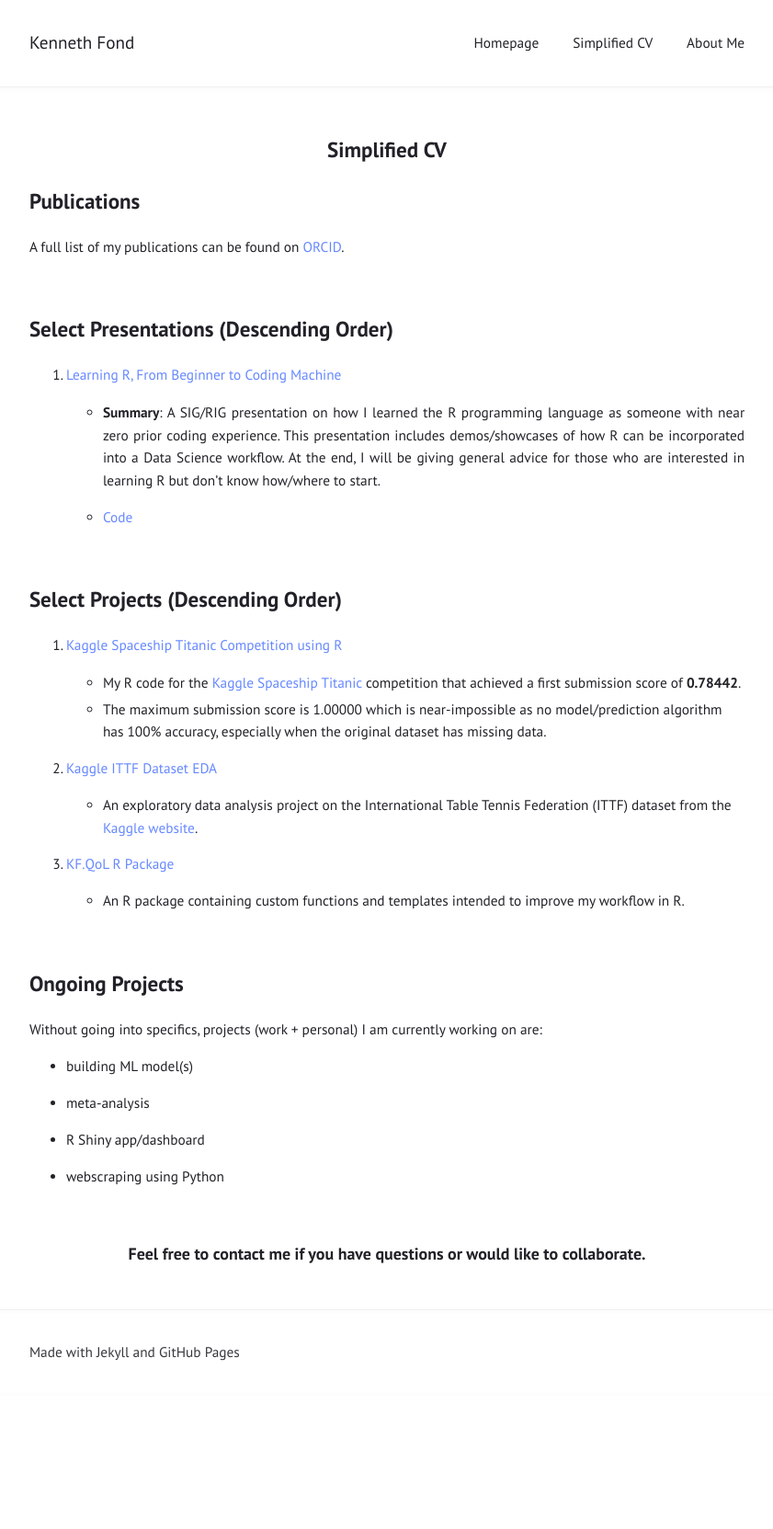
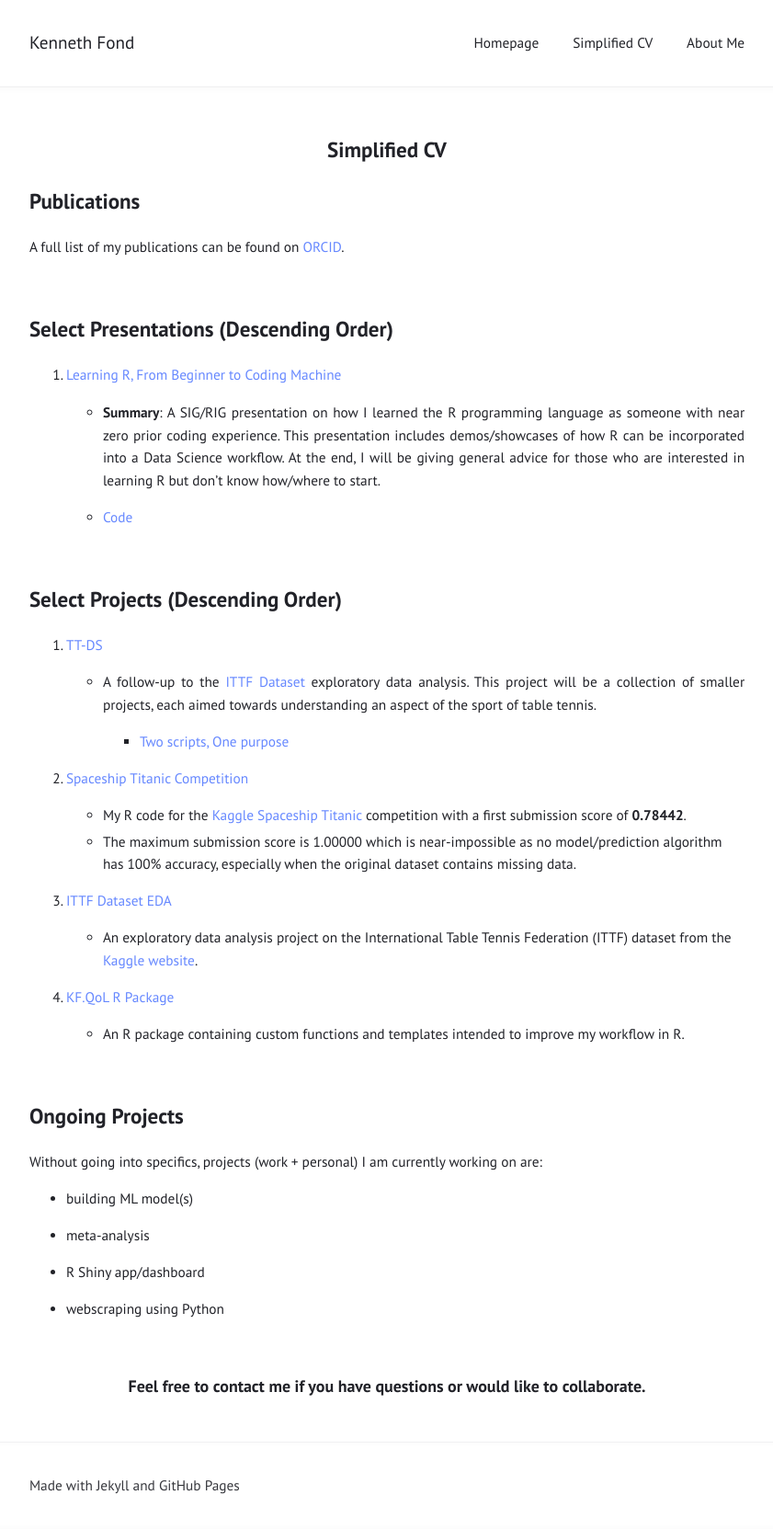
Before and after one commit to kenf1/kenf1.github.io, a Jekyll site: the page built from brief_cv.md, in a window 1280 px wide. Shown: the whole page at 92% size, without its empty margins (219-1060 px from the left). Built offline with Jekyll 4.4.1, drawn with Linux system fonts in a browser that asks for light colours; before the commit the page ends 1518 px from its top, so only the background shows below that.

Commit message:
Add new project

```diff
--- a/_config.yml
+++ b/_config.yml
@@ -26,7 +26,7 @@ external:                  # shows a footer with social links - for available ic
   - {title: Mail, icon: envelope, url: "mailto:kenfv1@outlook.com"}
   - {title: Github, icon: github, url: "https://github.com/kenf1"}
   - {title: Kaggle, icon: kaggle, url: "https://www.kaggle.com/bmarcg"}
-  - {title: Twitter, icon: twitter, text: "@kenf_1"}
+  - {title: Twitter, icon: twitter, url: "https://twitter.com/kenf_1"}
 
 remote_theme: niklasbuschmann/contrast@v2.11
 
--- a/brief_cv.md
+++ b/brief_cv.md
@@ -25,16 +25,22 @@ A full list of my publications can be found on [ORCID](https://orcid.org/0000-00
 
 ## Select Projects (Descending Order)
 
-1. [Kaggle Spaceship Titanic Competition using R](https://github.com/kenf1/KaggleST-R)
+1. [TT-DS](https://github.com/kenf1/TT-DS-Project)
 
-    + My R code for the [Kaggle Spaceship Titanic](https://www.kaggle.com/competitions/spaceship-titanic) competition that achieved a first submission score of **0.78442**.
-    + The maximum submission score is 1.00000 which is near-impossible as no model/prediction algorithm has 100% accuracy, especially when the original dataset has missing data.
+    + A follow-up to the [ITTF Dataset](https://github.com/kenf1/Kaggle_ITTF) exploratory data analysis. This project will be a collection of smaller projects, each aimed towards understanding an aspect of the sport of table tennis.
 
-1. [Kaggle ITTF Dataset EDA](https://github.com/kenf1/Kaggle_ITTF)
+        + [Two scripts, One purpose](https://github.com/kenf1/TT-DS/tree/main/Rankings)
+
+2. [Spaceship Titanic Competition](https://github.com/kenf1/KaggleST)
+
+    + My R code for the [Kaggle Spaceship Titanic](https://www.kaggle.com/competitions/spaceship-titanic) competition with a first submission score of **0.78442**.
+    + The maximum submission score is 1.00000 which is near-impossible as no model/prediction algorithm has 100% accuracy, especially when the original dataset contains missing data.
+
+3. [ITTF Dataset EDA](https://github.com/kenf1/Kaggle_ITTF)
 
    + An exploratory data analysis project on the International Table Tennis Federation (ITTF) dataset from the [Kaggle website](https://www.kaggle.com/datasets/romanzdk/ittf-table-tennis-player-rankings-and-information).
 
-1. [KF.QoL R Package](https://github.com/kenf1/KF.QoL)
+4. [KF.QoL R Package](https://github.com/kenf1/KF.QoL)
 
     + An R package containing custom functions and templates intended to improve my workflow in R.
 
```
Also changed, not shown: README.md.
